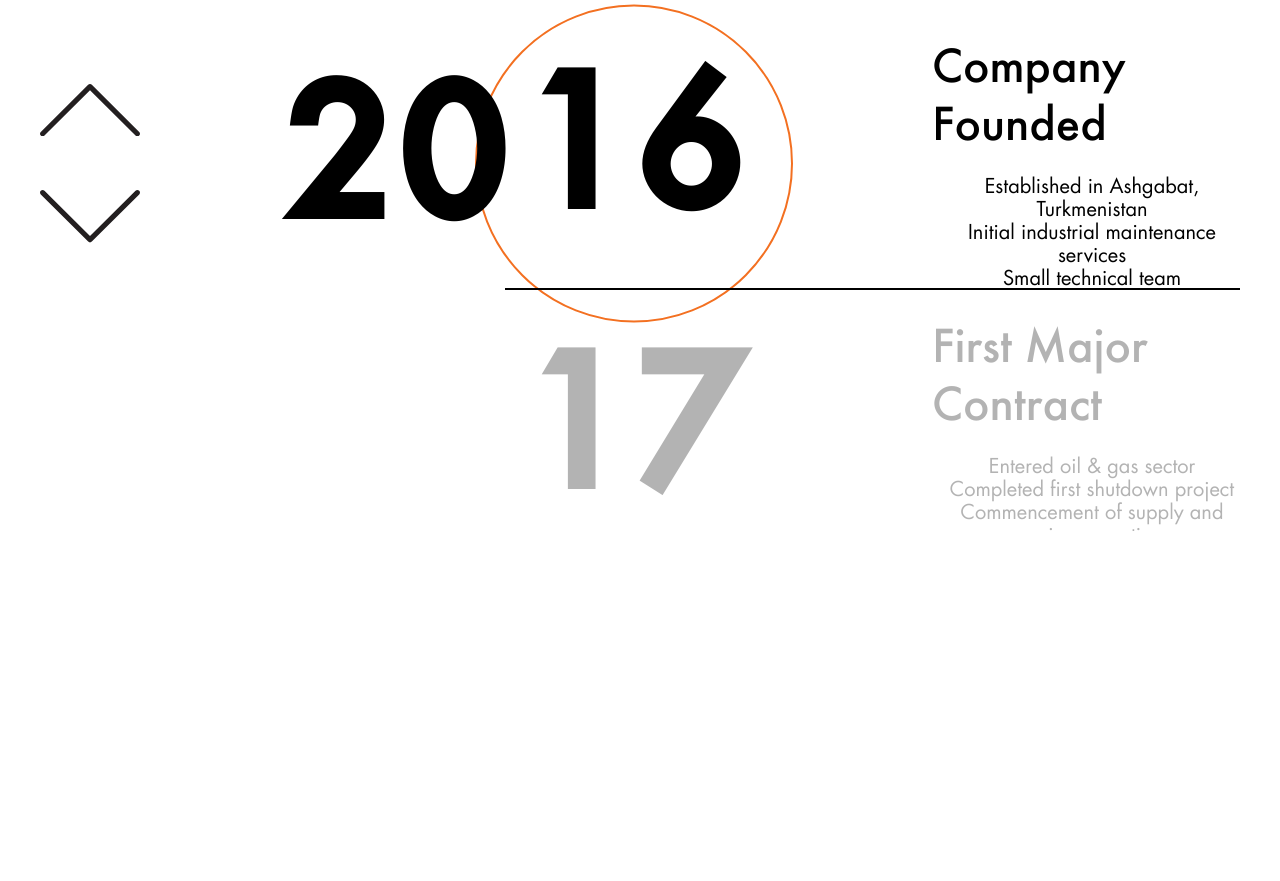
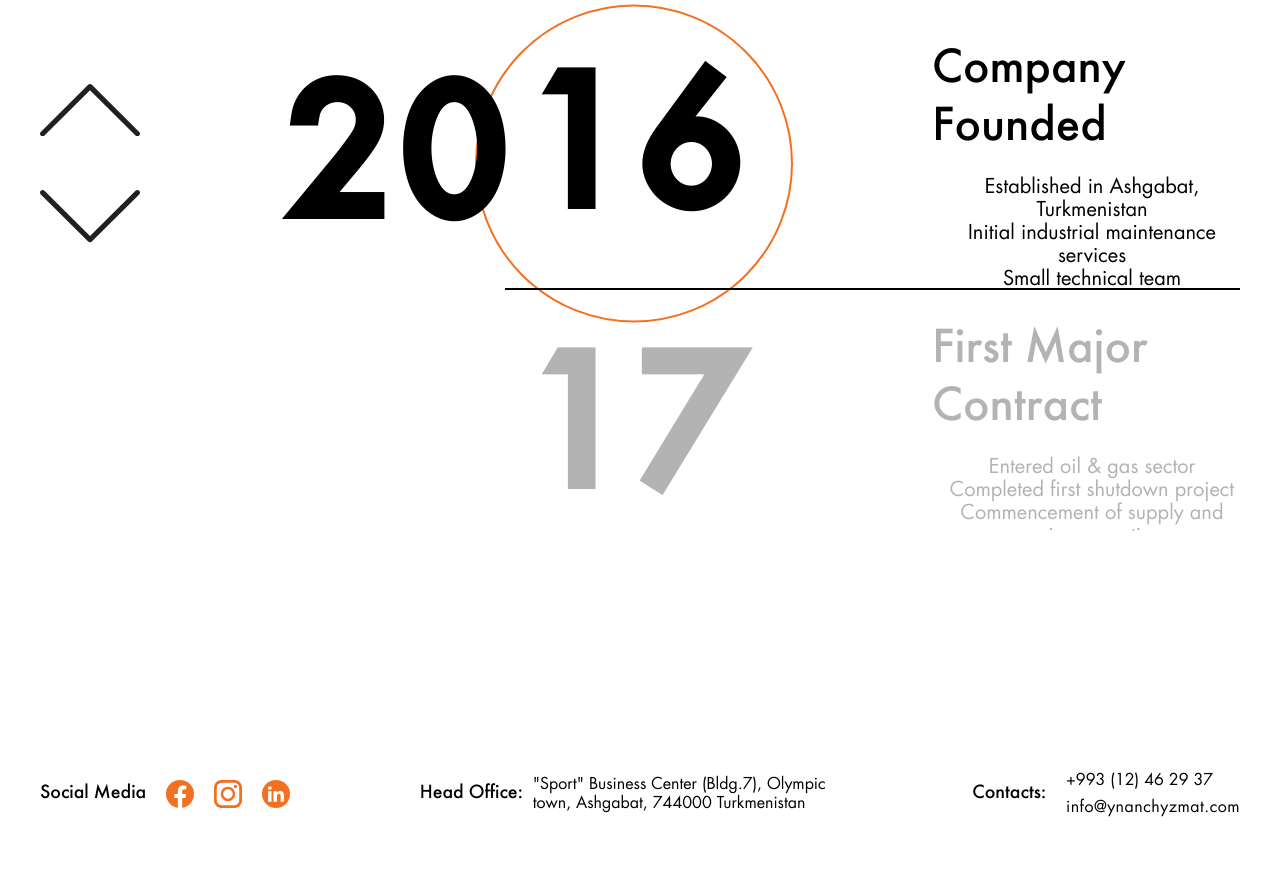
Before and after one commit to Den3003/new_ynanchyzmat.com_redesign_2026, a website built with Vite: page about.html in a window 1280 px wide. Shown: the part 6065-6946 px from the top of the page. Before the commit the page ends 6596 px from the top, so only its background shows below. Built offline with nearby package versions, Linux system fonts and the light colour scheme.

Commit message:
feat(footer-black): add the file footer-black.html
Add the footer-black.html file so that it
can be added to pages where the background is white.

- In the styles, simply add in the footer.scss file that if the
component has the additional class footer_black,
then the font color will be black.

```diff
--- a/about.html
+++ b/about.html
@@ -643,6 +643,8 @@
     </section>
   </main>
 
+  <load src="/src/html/footer-black.html" />
+
   <script type="module" src="/src/js/main.js"></script>
 </body>
 </html>
--- /dev/null
+++ b/src/html/footer-black.html
@@ -0,0 +1,47 @@
+<footer class="footer footer_black">
+  <div class="container">
+    <div class="footer-flex">
+      <div class="footer__socials">
+        <p class="footer__title">
+          Social Media
+        </p>
+        <a  class="footer__social-link" href="https://facebook.com" target="_blank">
+          <svg aria-hidden="true" width="28" height="28">
+            <use href="#icon-facebook"></use>
+          </svg>
+        </a>
+
+        <a  class="footer__social-link" href="https://instagram.com" target="_blank">
+          <svg aria-hidden="true" width="28" height="28">
+            <use href="#icon-instagram"></use>
+          </svg>
+        </a>
+
+        <a  class="footer__social-link" href="https://linkedin.com" target="_blank">
+          <svg aria-hidden="true" width="28" height="28">
+            <use href="#icon-linkedin"></use>
+          </svg>
+        </a>
+      </div>
+
+      <div class="footer__address">
+        <p class="footer__title">
+          Head Office:
+        </p>
+        <p class="footer__address-text">
+          "Sport" Business Center (Bldg.7), Olympic town, Ashgabat, 744000 Turkmenistan
+        </p>
+      </div>
+
+      <div class="footer__contacts">
+        <p class="footer__title">
+          Contacts:
+        </p>
+        <div class="footer__contacts-links">
+          <a class="footer__contacts-link" href="tel:+99312462937">+993 (12) 46 29 37</a>
+          <a class="footer__contacts-link footer__mail" href="mailto:info@ynanchyzmat.com">info@ynanchyzmat.com</a>
+        </div>
+      </div>
+    </div>
+  </div>
+</footer>
--- a/src/styles/layouts/_footer.scss
+++ b/src/styles/layouts/_footer.scss
@@ -1,3 +1,5 @@
+@use '../abstracts/variables' as variable;
+
 .footer {
   position: absolute;
   bottom: 0;
@@ -5,6 +7,13 @@
   width: 100%;
   z-index: 10;
   padding: 30px 0;
+
+  &.footer_black {
+    color: variable.$color-black;
+    position: static;
+    margin: 0 0 65px;
+    padding: 0;
+  }
 
   &__title {
     font-size: 20px;
--- a/src/styles/pages/_about.scss
+++ b/src/styles/pages/_about.scss
@@ -436,6 +436,10 @@
   // Секция Company Timeline
 
 
+  &__timeline {
+    margin: 0 0 240px;
+  }
+
   &__timeline-title {
     color: variable.$color-black;
     font-size: 36px;
```
